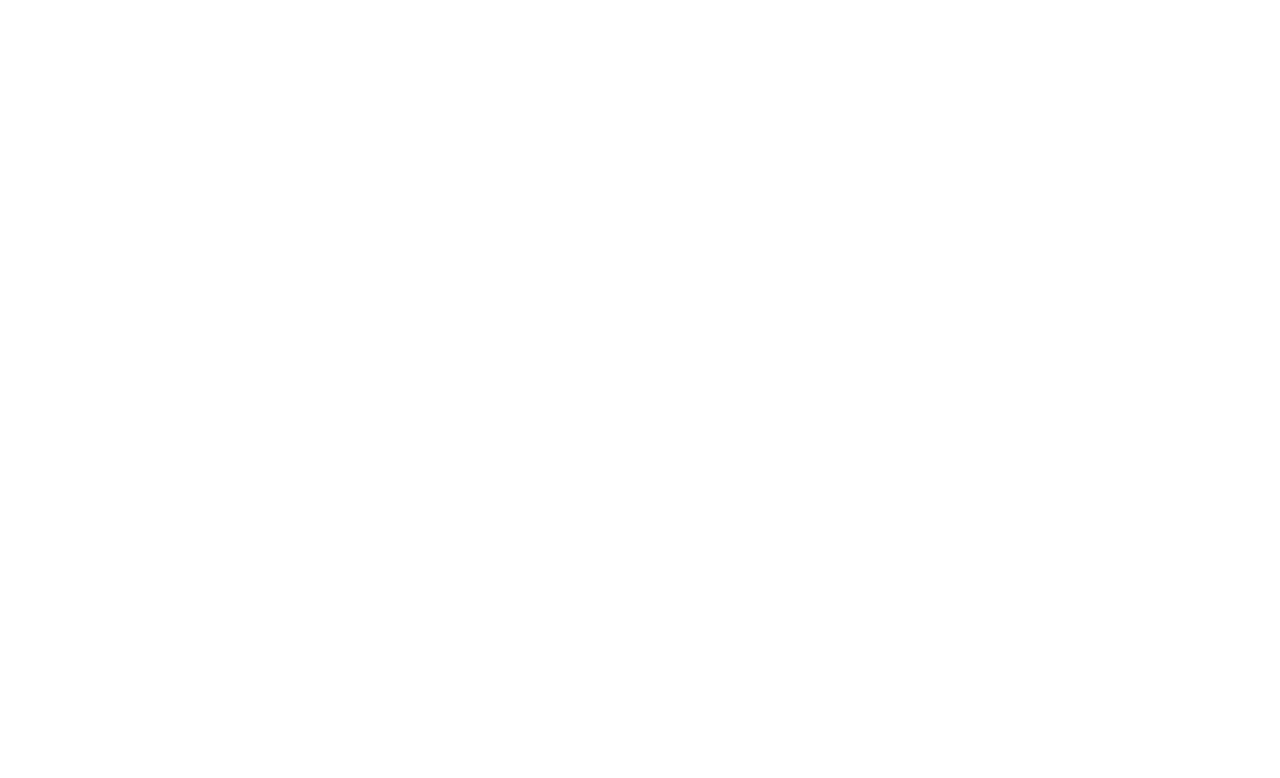
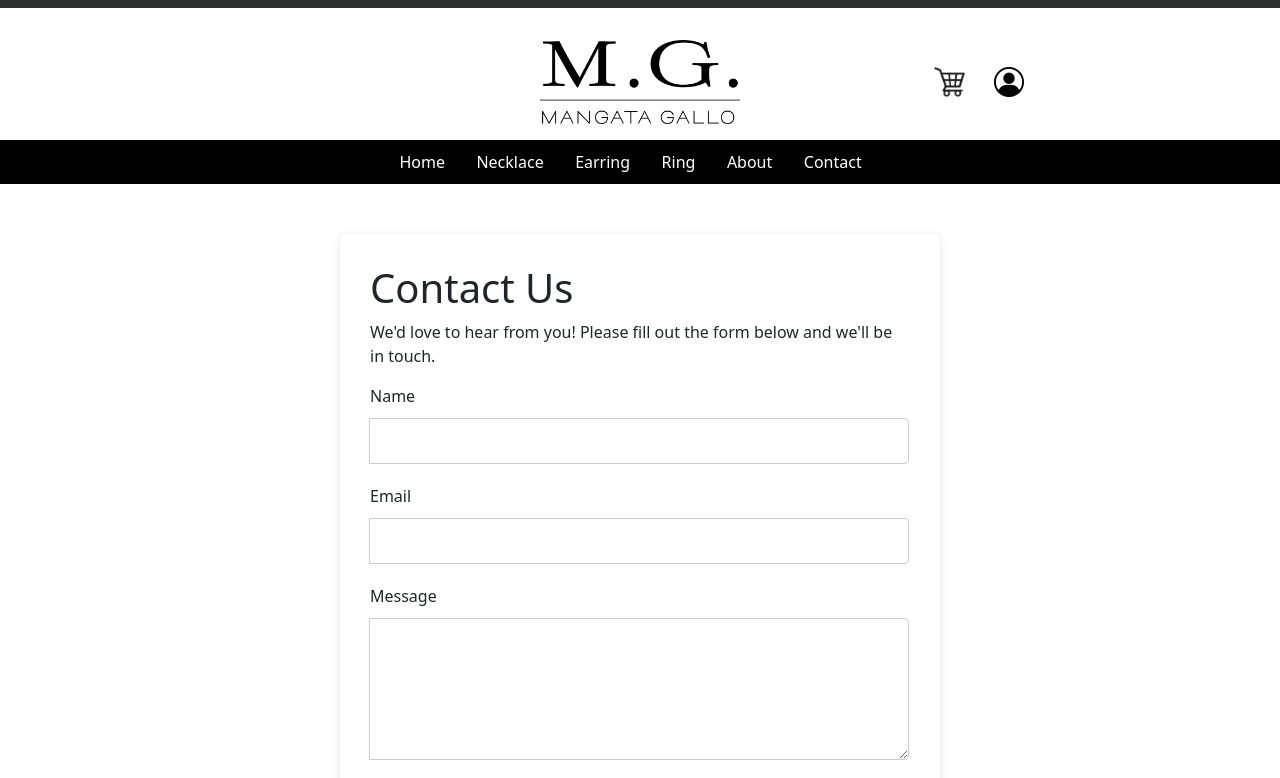
Before and after one commit to caylanwilcox/JewelryBusiness.React, a React (Create React App) app: page /Contact in a window 1280 px wide. Before the commit this address had no page. Shown: the top 778 px of the page. Built offline with nearby package versions, Linux system fonts and the light colour scheme.

Commit message:
CHECKING FOR UPDATE 2023

```diff
--- a/src/App.js
+++ b/src/App.js
@@ -5,7 +5,8 @@
 import Ring from "./Ring"
 import About from "./About"
 import ShoppingCart from './ShoppingCart';
-import { Link, Routes, Route } from 'react-router-dom';
+import Contact from './Contact'
+import {Routes, Route } from 'react-router-dom';
 
 
 
@@ -22,6 +23,7 @@
         <Route path="/Earring" element={<Earring/>} />
         <Route path="/ShoppingCart" element={<ShoppingCart/>} />
         <Route path="/about" element={<About />} />
+        <Route path="/Contact" element={<Contact/>}/>
       </Routes>
   );
 }
--- /dev/null
+++ b/src/Contact.js
@@ -0,0 +1,80 @@
+import React, { useState } from 'react';
+import './contact.css'
+import Header from './Homepage/Header';
+import Footer from './Homepage/Footer';
+const Contact = ()=>{
+        const [formData, setFormData] = useState({
+            name: '',
+            email: '',
+            message: '',
+        });
+
+        const handleInputChange = (event) => {
+            const { name, value } = event.target;
+            setFormData(prevState => ({
+                ...prevState,
+                [name]: value,
+            }));
+        };
+
+        const handleSubmit = (event) => {
+            event.preventDefault();
+            // Handle form submission, e.g., send the data to an API or email service.
+            console.log(formData);
+            setFormData({
+                name: '',
+                email: '',
+                message: '',
+            });
+            alert('Thank you for reaching out!');
+
+
+        };
+    return (
+        <>
+        <Header/>
+        <div className="contact-container">
+            <h1>Contact Us</h1>
+            <p>We'd love to hear from you! Please fill out the form below and we'll be in touch.</p>
+            <form onSubmit={handleSubmit}>
+                <div className="input-group">
+                    <label>Name</label>
+                    <input
+                        type="text"
+                        name="name"
+                        value={formData.name}
+                        onChange={handleInputChange}
+                        required
+                    />
+                </div>
+                <div className="input-group">
+                    <label>Email</label>
+                    <input
+                        type="email"
+                        name="email"
+                        value={formData.email}
+                        onChange={handleInputChange}
+                        required
+                    />
+                </div>
+                <div className="input-group">
+                    <label>Message</label>
+                    <textarea
+                        name="message"
+                        rows="5"
+                        value={formData.message}
+                        onChange={handleInputChange}
+                        required
+                    ></textarea>
+                </div>
+                <button type="submit">Submit</button>
+            </form>
+        </div>
+        <Footer/>
+        </>
+    );
+}
+
+
+
+export default Contact
--- a/src/Homepage/Header.js
+++ b/src/Homepage/Header.js
@@ -1,7 +1,6 @@
 import HeaderImage from "../images/Asset 1@3x.png"
 import ShoppingCartIcon from '../images/ShoppingCart.webp';
 import ProfileIcon from '../images/profile-icon.jpg';
-import ShoppingCart from '../ShoppingCart';
 import { Link } from 'react-router-dom';
 
 function Header(){
@@ -29,6 +28,7 @@
           <li><Link to="/Earring">Earring</Link></li>
           <li><Link to="/Ring">Ring</Link></li>
           <li><Link to="/about">About</Link></li>
+          <li><Link to="/Contact">Contact</Link></li>
         </ul>
       </nav>
 
--- a/src/Homepage/MainContent.js
+++ b/src/Homepage/MainContent.js
@@ -3,7 +3,13 @@
 import Diamondr from '../images/setting_template_main.jpg';
 import Earring from '../images/download (1).jpg';
 import '../shop.css';
+import { Link } from 'react-router-dom';
+
+
 const MainContent = () => {
+  const handleScroll=()=>{
+    window.scrollTo(0,0);
+  };
   return (
     <main>
       <section>
@@ -23,7 +29,9 @@
         <article>
           <div className="headingCardContainer">
             <h1 className="heading1">Earrings</h1>
-            <div className="card">
+            <Link to='./Earring'  style={{textDecoration:'none'}} onClick={handleScroll}>
+            <div className="card" >
+
               <img src={Earring} alt="Card image" />
               <div className="card-body">
                 <div className="card-title"><h5>Round Diamond Earrings</h5></div>
@@ -38,11 +46,13 @@
                 </div>
               </div>
             </div>
+            </Link>
           </div>
         </article>
         <article>
           <div className="headingCardContainer">
             <h1 className="heading1">Ring</h1>
+            <Link to='./ring' style={{textDecoration:'none'}}onClick={handleScroll}>
             <div className="card">
               <img src={Diamondr} alt="Card image" />
               <div className="card-body">
@@ -58,11 +68,13 @@
                 </div>
               </div>
             </div>
+            </Link>
           </div>
         </article>
         <article>
           <div className="headingCardContainer">
             <h1 className="heading1">Necklace</h1>
+            <Link to='./Necklace' style={{textDecoration:'none'}} onClick={handleScroll}>
             <div className="card">
               <img src={Diamondn} alt="Card image" />
               <div className="card-body">
@@ -78,6 +90,7 @@
                 </div>
               </div>
             </div>
+            </Link>
           </div>
         </article>
       </section>
--- a/src/Necklace.css
+++ b/src/Necklace.css
@@ -4,11 +4,11 @@
    justify-content: center;
    margin-left: auto;
    margin-right: auto;
-
+  margin-top: 2%;
       height:auto;
 
       padding:15px;
-      padding-top: 5px;
+      padding-top: 0px;
     }
   article{
     flex:1;
@@ -24,6 +24,7 @@
 
   .card {
     /* Set a specific width, or leave it flexible */
+    text-decoration: none;
     display:flex;
     height: 400px;
     flex-direction: column;
@@ -71,12 +72,12 @@
 
   }
   .Best{
-   border-bottom:1px solid grey;
+   background-color: #1b17170d;
     font-family: 'Trebuchet MS', 'Lucida Sans Unicode', 'Lucida Grande', 'Lucida Sans', Arial, sans-serif;
     text-align:center;
 align-self: center;
 color:#3b3939;
-margin-top: 1.5%;
+padding-top: 1.5%;
 
 font-weight: bold;
 padding-bottom:   20px;
@@ -85,6 +86,7 @@
     display: flex;
     justify-content: space-around; /* Distribute buttons evenly across the horizontal axis */
     padding: 10px; /* Add some padding around the buttons */
+
   }
 
   /* General styles for the buttons */
--- /dev/null
+++ b/src/contact.css
@@ -0,0 +1,56 @@
+/* Contact.css */
+.contact-container {
+    padding: 30px;
+    max-width: 600px;
+    margin: 50px auto;
+    box-shadow: 0 2px 10px rgba(0, 0, 0, 0.1);
+    background-color: #fff;
+    border-radius: 8px;
+}
+
+h1 {
+    font-size: 24px;
+    margin-bottom: 20px;
+}
+
+p {
+    margin-bottom: 20px;
+}
+
+.input-group {
+    margin-bottom: 20px;
+}
+
+label {
+    display: block;
+    margin-bottom: 10px;
+    font-weight: 500;
+}
+
+input, textarea {
+    width: 100%;
+    padding: 10px 15px;
+    border: 1px solid #ccc;
+    border-radius: 4px;
+    font-size: 16px;
+    outline: none;
+    transition: border-color 0.3s ease;
+}
+
+input:focus, textarea:focus {
+    border-color: #0077b5;
+}
+
+button {
+    background-color: #0077b5;
+    color: #fff;
+    padding: 10px 20px;
+    border: none;
+    border-radius: 4px;
+    cursor: pointer;
+    transition: background-color 0.3s ease;
+}
+
+button:hover {
+    background-color: #005a8e;
+}
--- a/src/styles.css
+++ b/src/styles.css
@@ -55,7 +55,7 @@
   height: 30px;
 }
 .icon {
-  width: 50px;
+  width: auto;
   height: 30px;
 }
 header >img {
```
Also changed, not shown: src/Homepage/productPage.js (added).
